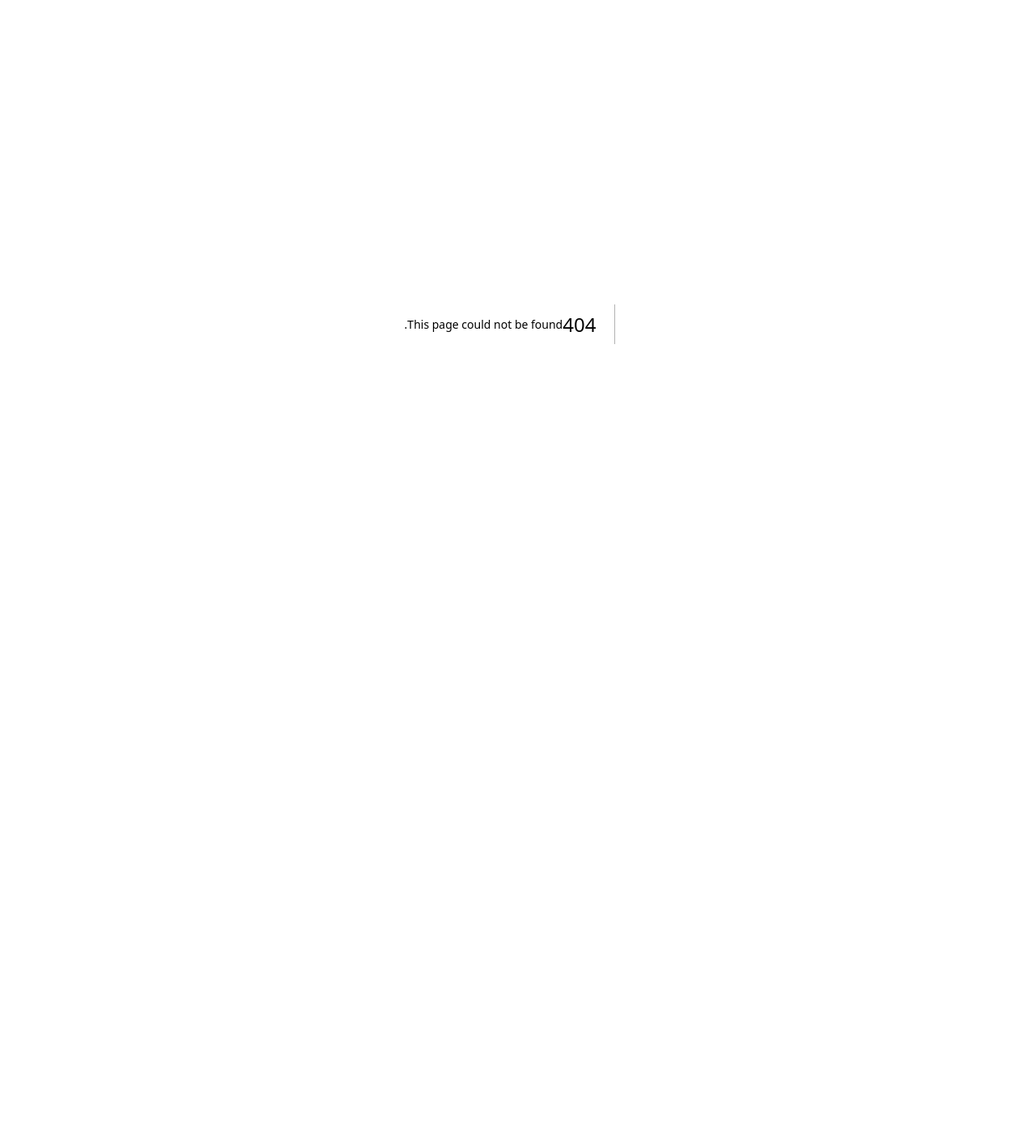
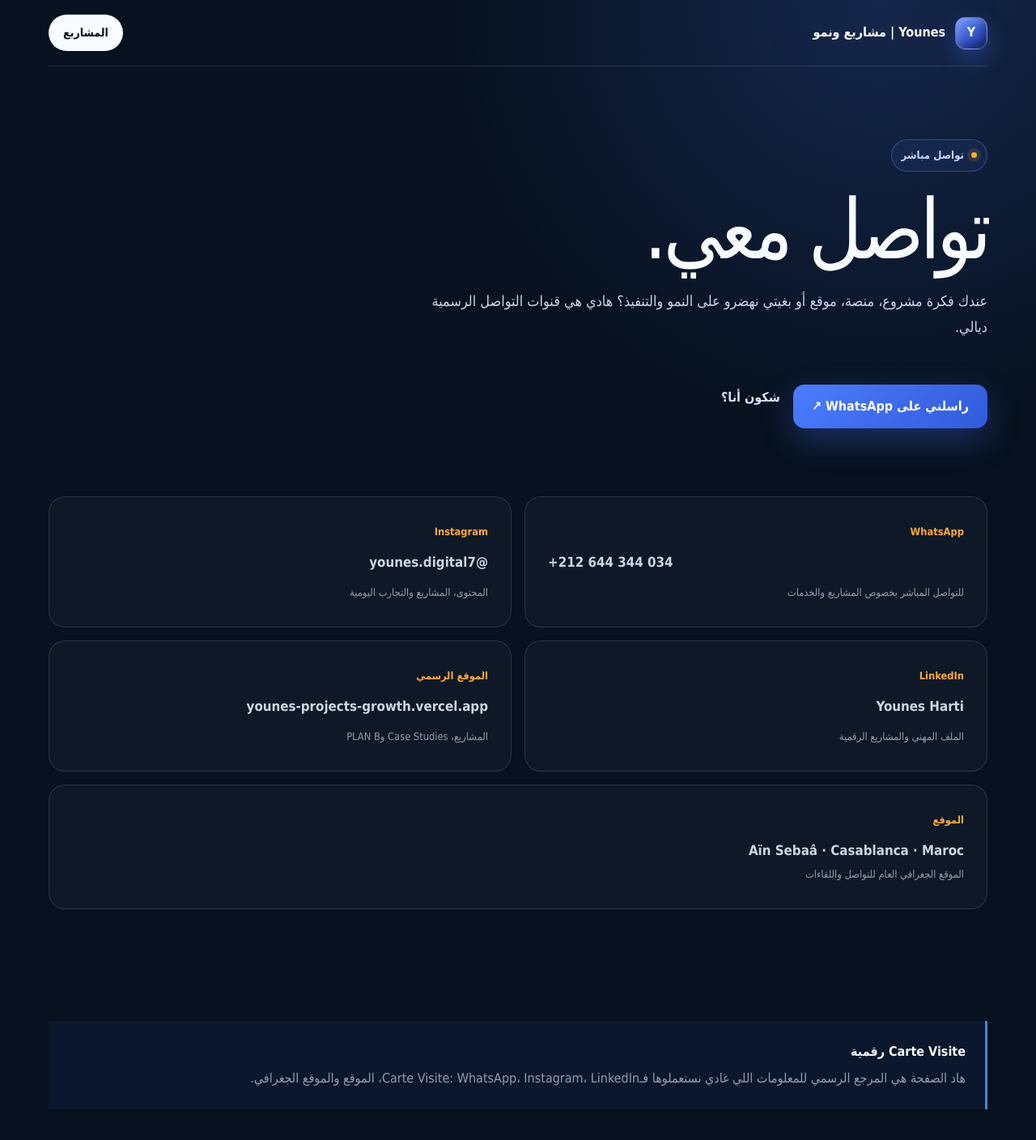
Before and after one commit to younesharti002-crypto/YOUNES-PROJECTS-GROWTH, a Next.js app: page /contact in a window 1280 px wide. Before the commit this address had no page. Shown: the top 1408 px of the page at 81% size. Before the commit the page ends 800 px from the top, so only its background shows below. Built offline with nearby package versions, Linux system fonts and the light colour scheme.

Commit message:
Add public contact page and business card details

```diff
--- /dev/null
+++ b/app/contact/page.tsx
@@ -0,0 +1,137 @@
+import type { Metadata } from "next";
+import Link from "next/link";
+
+const siteUrl = "https://younes-projects-growth.vercel.app";
+const whatsappUrl = "https://wa.me/212644344034";
+const instagramUrl = "https://www.instagram.com/younes.digital7/";
+const linkedinUrl = "https://www.linkedin.com/in/younes-harti-4b20231b6/";
+
+export const metadata: Metadata = {
+  title: "تواصل معي | Younes | مشاريع ونمو",
+  description:
+    "تواصل مع Younes عبر WhatsApp أو Instagram أو LinkedIn. الموقع الرسمي: Younes | مشاريع ونمو — Casablanca, Aïn Sebaâ.",
+  alternates: { canonical: "/contact" },
+  openGraph: {
+    type: "website",
+    url: "/contact",
+    title: "تواصل معي | Younes | مشاريع ونمو",
+    description: "WhatsApp، Instagram، LinkedIn والموقع الرسمي — Casablanca, Aïn Sebaâ.",
+  },
+};
+
+const contactPageSchema = {
+  "@context": "https://schema.org",
+  "@type": "ContactPage",
+  "@id": `${siteUrl}/contact#contact`,
+  url: `${siteUrl}/contact`,
+  name: "تواصل مع Younes",
+  inLanguage: "ar-MA",
+  mainEntity: {
+    "@type": "Person",
+    "@id": `${siteUrl}/#person`,
+    name: "Younes",
+    telephone: "+212644344034",
+    address: {
+      "@type": "PostalAddress",
+      addressLocality: "Aïn Sebaâ, Casablanca",
+      addressCountry: "MA",
+    },
+    sameAs: [instagramUrl, linkedinUrl],
+  },
+};
+
+const contacts = [
+  {
+    label: "WhatsApp",
+    value: "+212 644 344 034",
+    href: whatsappUrl,
+    note: "للتواصل المباشر بخصوص المشاريع والخدمات",
+  },
+  {
+    label: "Instagram",
+    value: "@younes.digital7",
+    href: instagramUrl,
+    note: "المحتوى، المشاريع والتجارب اليومية",
+  },
+  {
+    label: "LinkedIn",
+    value: "Younes Harti",
+    href: linkedinUrl,
+    note: "الملف المهني والمشاريع الرقمية",
+  },
+  {
+    label: "الموقع الرسمي",
+    value: "younes-projects-growth.vercel.app",
+    href: siteUrl,
+    note: "المشاريع، Case Studies وPLAN B",
+  },
+];
+
+export default function ContactPage() {
+  return (
+    <main className="project-detail-page">
+      <script
+        type="application/ld+json"
+        dangerouslySetInnerHTML={{
+          __html: JSON.stringify(contactPageSchema).replace(/</g, "\\u003c"),
+        }}
+      />
+
+      <header className="inner-header shell">
+        <Link className="brand" href="/">
+          <span className="brand-mark">Y</span>
+          <span>Younes | مشاريع ونمو</span>
+        </Link>
+        <Link className="small-cta" href="/projects">
+          المشاريع
+        </Link>
+      </header>
+
+      <section className="shell project-detail-hero">
+        <span className="eyebrow">تواصل مباشر</span>
+        <h1>تواصل معي.</h1>
+        <p>
+          عندك فكرة مشروع، منصة، موقع أو بغيتي نهضرو على النمو والتنفيذ؟ هادي هي
+          قنوات التواصل الرسمية ديالي.
+        </p>
+        <div className="card-actions">
+          <a className="primary-button" href={whatsappUrl} target="_blank" rel="noopener noreferrer">
+            راسلني على WhatsApp ↗
+          </a>
+          <Link className="text-link" href="/about">
+            شكون أنا؟
+          </Link>
+        </div>
+      </section>
+
+      <section className="shell section" style={{ paddingTop: 20 }}>
+        <div className="project-detail-grid">
+          {contacts.map((contact) => (
+            <article key={contact.label}>
+              <span>{contact.label}</span>
+              <p style={{ marginBottom: 8, direction: contact.label === "WhatsApp" ? "ltr" : undefined }}>
+                <a href={contact.href} target="_blank" rel="noopener noreferrer">
+                  <strong>{contact.value}</strong>
+                </a>
+              </p>
+              <small style={{ color: "var(--muted)" }}>{contact.note}</small>
+            </article>
+          ))}
+          <article>
+            <span>الموقع</span>
+            <p><strong>Aïn Sebaâ · Casablanca · Maroc</strong></p>
+            <small style={{ color: "var(--muted)" }}>الموقع الجغرافي العام للتواصل واللقاءات</small>
+          </article>
+        </div>
+      </section>
+
+      <section className="shell project-note">
+        <strong>Carte Visite رقمية</strong>
+        <p>
+          هاد الصفحة هي المرجع الرسمي للمعلومات اللي غادي نستعملوها فـCarte Visite:
+          WhatsApp، Instagram، LinkedIn، الموقع والموقع الجغرافي.
+        </p>
+      </section>
+    </main>
+  );
+}
```
